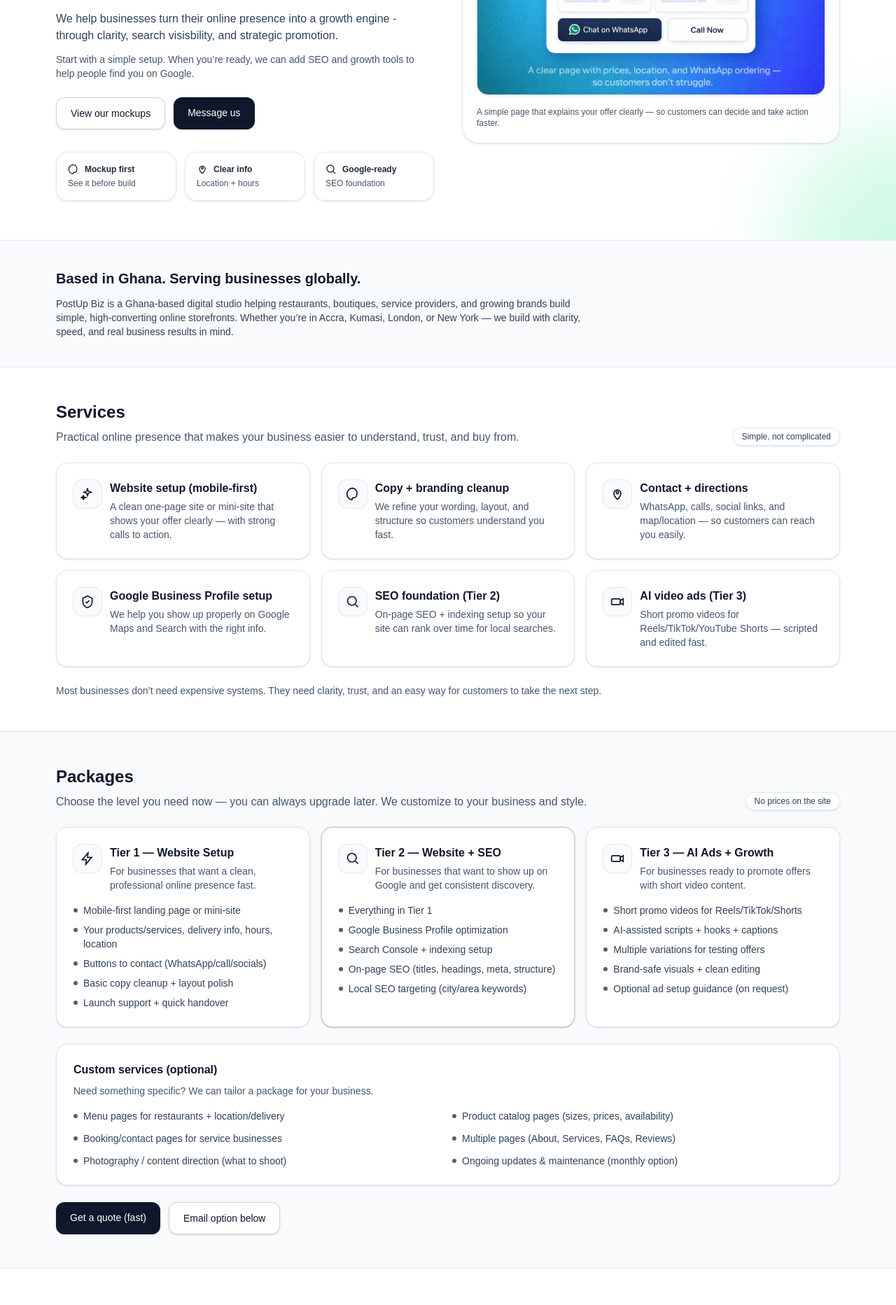
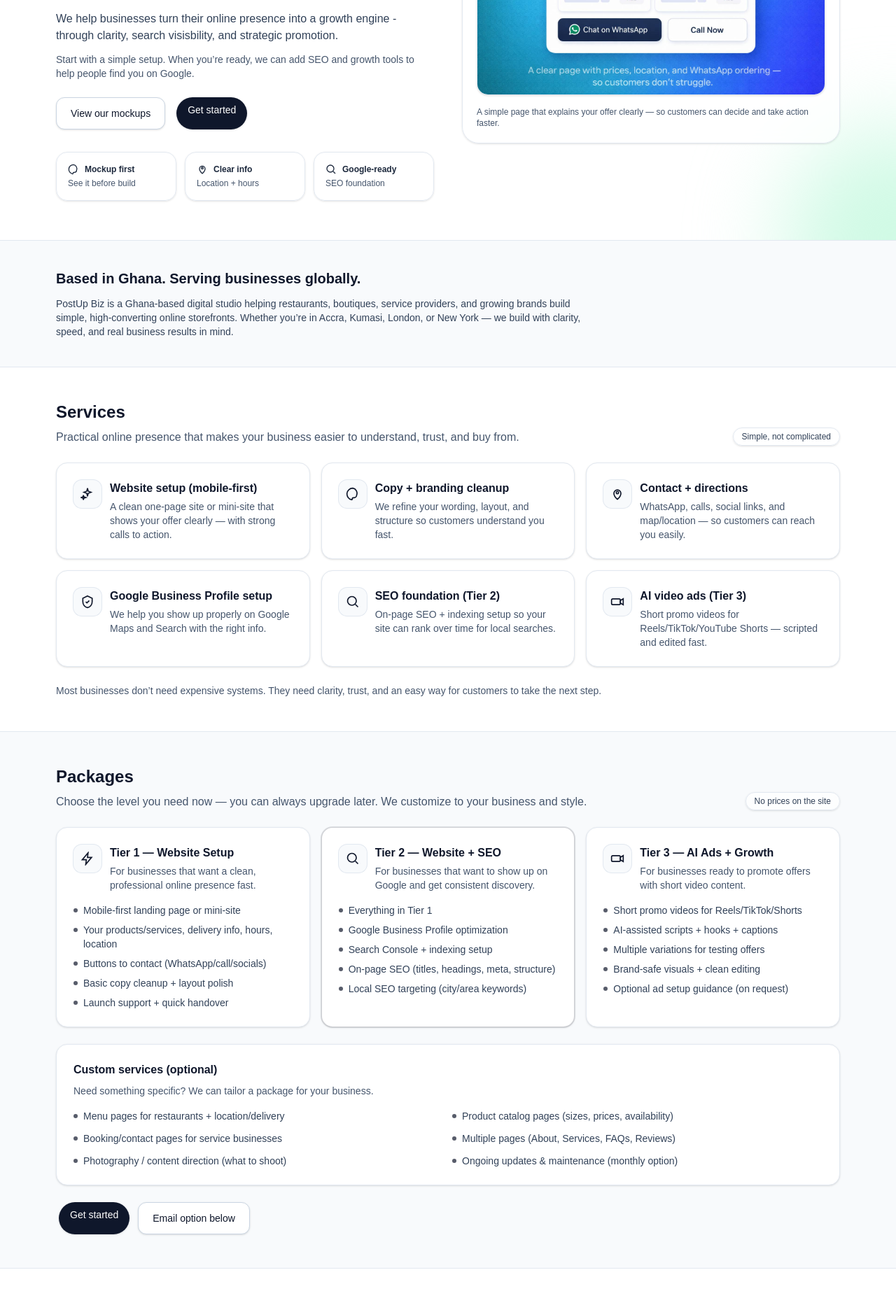
Before and after one commit to Owurathetaker/PostUp-Biz, a Next.js app: page / in a window 1280 px wide. Shown: the part 460-2325 px from the top of the page at 70% size. Built offline with nearby package versions, Linux system fonts and the light colour scheme.

Commit message:
Make WhatsApp trackable

```diff
--- a/src/app/page.tsx
+++ b/src/app/page.tsx
@@ -293,11 +293,11 @@ export default function Page() {
 
             {/* ✅ tracked WhatsApp CTA */}
             <WhatsAppLink
-              eventLabel="header_whatsapp"
-              className="ml-1 rounded-full bg-slate-900 px-4 py-2 text-sm font-medium text-white shadow-sm transition hover:bg-slate-800"
   href={WHATSAPP_LINK}
   target="_blank"
   rel="noreferrer"
+  eventLabel="header_get_started"
+  className="ml-1 rounded-full bg-slate-900 px-4 py-2 text-sm font-medium text-white shadow-sm transition hover:bg-slate-800"
 >
   Get started
 </WhatsAppLink>
@@ -343,13 +343,13 @@ export default function Page() {
 
                 {/* ✅ tracked WhatsApp CTA */}
                 <WhatsAppLink
-                  eventLabel="hero_whatsapp"
   href={WHATSAPP_LINK}
   target="_blank"
   rel="noreferrer"
-                  className="rounded-xl bg-slate-900 px-5 py-3 text-sm font-medium text-white shadow-sm transition hover:bg-slate-800"
+  eventLabel="header_get_started"
+  className="ml-1 rounded-full bg-slate-900 px-4 py-2 text-sm font-medium text-white shadow-sm transition hover:bg-slate-800"
 >
-                  Message us
+  Get started
 </WhatsAppLink>
               </div>
 
@@ -535,13 +535,13 @@ export default function Page() {
           <div className="mt-6 flex flex-wrap gap-3">
             {/* ✅ tracked WhatsApp CTA */}
            <WhatsAppLink
-              eventLabel="packages_quote_whatsapp"
   href={WHATSAPP_LINK}
   target="_blank"
   rel="noreferrer"
-              className="rounded-xl bg-slate-900 px-5 py-3 text-sm font-medium text-white shadow-sm transition hover:bg-slate-800"
+  eventLabel="header_get_started"
+  className="ml-1 rounded-full bg-slate-900 px-4 py-2 text-sm font-medium text-white shadow-sm transition hover:bg-slate-800"
 >
-              Get a quote (fast)
+  Get started
 </WhatsAppLink>
 
             <a
@@ -648,13 +648,13 @@ export default function Page() {
 
               {/* ✅ tracked WhatsApp CTA */}
              <WhatsAppLink
-                eventLabel="footer_whatsapp"
-                className="mt-4 inline-flex w-full items-center justify-center rounded-xl bg-slate-900 px-4 py-2 text-sm font-medium text-white shadow-sm transition hover:bg-slate-800"
   href={WHATSAPP_LINK}
   target="_blank"
   rel="noreferrer"
+  eventLabel="header_get_started"
+  className="ml-1 rounded-full bg-slate-900 px-4 py-2 text-sm font-medium text-white shadow-sm transition hover:bg-slate-800"
 >
-                Message us
+  Get started
 </WhatsAppLink>
 
               <p className="mt-3 text-xs text-slate-500">
```
Lines whose indentation alone changed are shown as unchanged.
